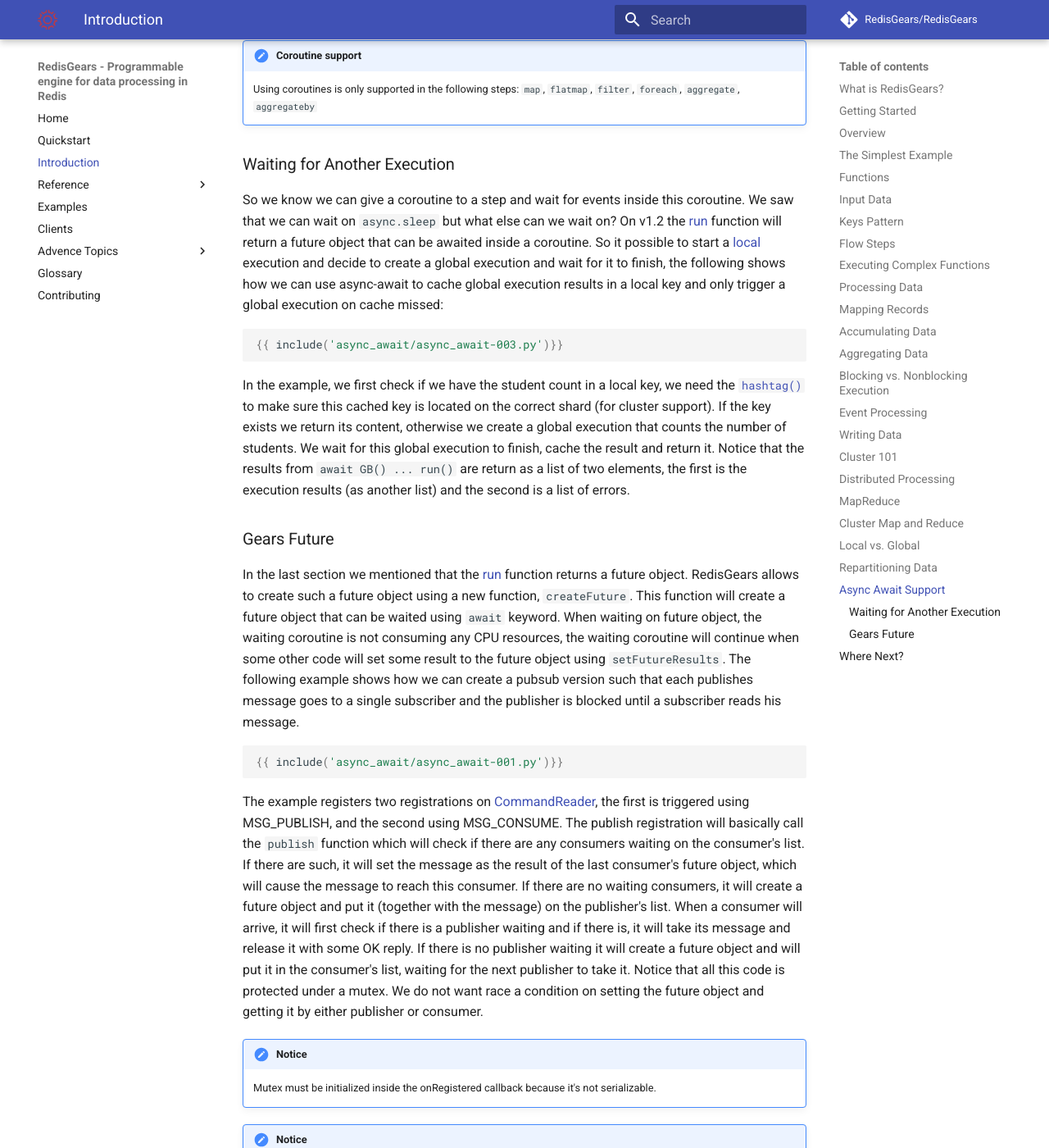
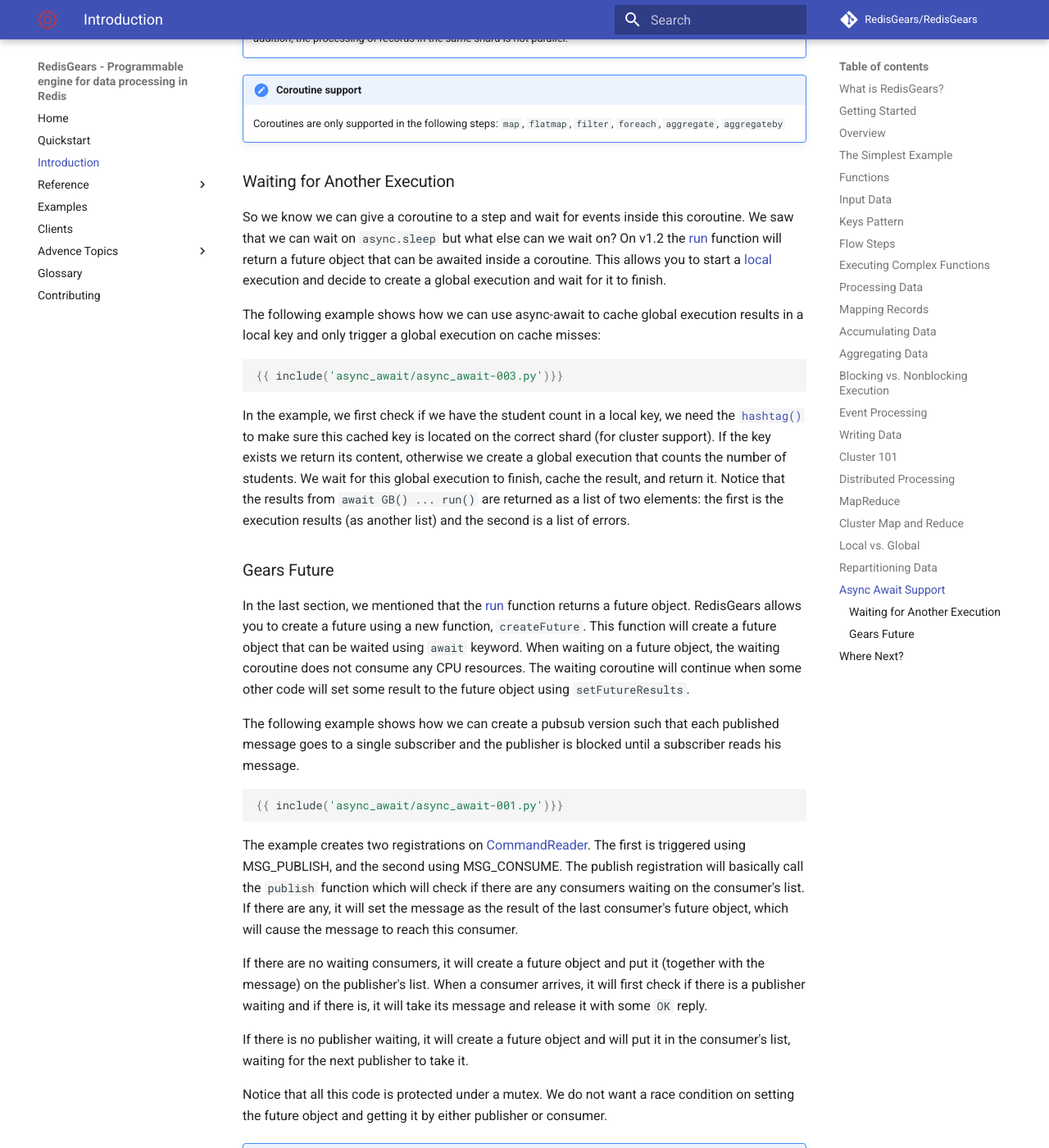
Before and after one commit to RedisGears/RedisGears, an MkDocs documentation site: the page built from docs/intro.md, in a window 1280 px wide and 1400 px high, scrolled down 22615 px. Shown: the whole window at 82% size. Built offline with MkDocs 1.6.1 and Material for MkDocs 9.7.7, drawn with Linux system fonts in a browser that asks for light colours; comment, search, counter and statistics services are not loaded; some of the changed text lies outside the part shown.

Commit message:
Initial copyedits for async await intro

`````diff
--- a/docs/intro.md
+++ b/docs/intro.md
@@ -803,33 +803,45 @@
 
 ## Async Await Support
 
-On v1.2 RedisGears added support for python async-await. It means that instead of giving a python function as a gears operation, it is also possible to give a python coroutine. When given a coroutine the execution pass to a dedicated thread that runs an event loop and schedules all the coroutines. Example:
+On v1.2 RedisGears added support for Python async-await. It means that instead of giving a Python function as a gears operation, it is also possible to give a Python coroutine. When given a coroutine, the execution pass to a dedicated thread that runs an event loop and schedules all the coroutines.
+
+Example:
 ```python
 {{ include('async_await/async_await-000.py')}}
 ```
-The following example will wait for 5 seconds and then return a list of all the shards ids in the Redis cluster. But because it's inside coroutine and running inside a dedicated event loop, it will not consume a thread from RedisGears thread pool, which means that other executions can run while it's waiting.
+This example will wait for 5 seconds and then return a list of all the shards IDs in the Redis cluster. But because it's inside a coroutine and running inside a dedicated event loop, it will not consume a thread from the RedisGears thread pool. This allows other executions to run while it's waiting.
 
 !!! important "Notice"
-    When using coroutine, each record that processed in the execution will be processed by the coroutine in a background thread. This means that if there were more than one record on each shard The execution would have to wait 5 seconds for each record. In addition, the processing of records in the same shard is not parallel.
+    When using a coroutine, each record will be processed by the coroutine in a background thread. This means that if there were more than one record on each shard, the execution would have to wait 5 seconds for each record. In addition, the processing of records in the same shard is not parallel.
 !!! important "Coroutine support"
-    Using coroutines is only supported in the following steps: `map`, `flatmap`, `filter`, `foreach`, `aggregate`, `aggregateby`
+    Coroutines are only supported in the following steps: `map`, `flatmap`, `filter`, `foreach`, `aggregate`, `aggregateby`
 
 ### Waiting for Another Execution
 
-So we know we can give a coroutine to a step and wait for events inside this coroutine. We saw that we can wait on `async.sleep` but what else can we wait on? On v1.2 the [run](functions.md#run) function will return a future object that can be awaited inside a coroutine. So it possible to start a [local](intro.md#local-vs-global) execution and decide to create a global execution and wait for it to finish, the following shows how we can use async-await to cache global execution results in a local key and only trigger a global execution on cache missed:
+So we know we can give a coroutine to a step and wait for events inside this coroutine. We saw that we can wait on `async.sleep` but what else can we wait on? On v1.2 the [run](functions.md#run) function will return a future object that can be awaited inside a coroutine. This allows you to start a [local](intro.md#local-vs-global) execution and decide to create a global execution and wait for it to finish.
+
+The following example shows how we can use async-await to cache global execution results in a local key and only trigger a global execution on cache misses:
 ```python
 {{ include('async_await/async_await-003.py')}}
 ```
-In the example, we first check if we have the student count in a local key, we need the [`hashtag()`](runtime.md#hashtag) to make sure this cached key is located on the correct shard (for cluster support). If the key exists we return its content, otherwise we create a global execution that counts the number of students. We wait for this global execution to finish, cache the result and return it. Notice that the results from `await GB() ... run()` are return as a list of two elements, the first is the execution results (as another list) and the second is a list of errors.
+In the example, we first check if we have the student count in a local key, we need the [`hashtag()`](runtime.md#hashtag) to make sure this cached key is located on the correct shard (for cluster support). If the key exists we return its content, otherwise we create a global execution that counts the number of students. We wait for this global execution to finish, cache the result, and return it. Notice that the results from `await GB() ... run()` are returned as a list of two elements: the first is the execution results (as another list) and the second is a list of errors.
 
 ### Gears Future
 
-In the last section we mentioned that the [run](functions.md#run) function returns a future object. RedisGears allows to create such a future object using a new function, `createFuture`. This function will create a future object that can be waited using `await` keyword. When waiting on future object, the waiting coroutine is not consuming any CPU resources, the waiting coroutine will continue when some other code will set some result to the future object using `setFutureResults`. The following example shows how we can create a pubsub version such that each publishes message goes to a single subscriber and the publisher is blocked until a subscriber reads his message.
+In the last section, we mentioned that the [run](functions.md#run) function returns a future object. RedisGears allows you to create a future using a new function, `createFuture`. This function will create a future object that can be waited using `await` keyword. When waiting on a future object, the waiting coroutine does not consume any CPU resources. The waiting coroutine will continue when some other code will set some result to the future object using `setFutureResults`.
+
+The following example shows how we can create a pubsub version such that each published message goes to a single subscriber and the publisher is blocked until a subscriber reads his message.
 
 ```python
 {{ include('async_await/async_await-001.py')}}
 ```
-The example registers two registrations on [CommandReader](readers.md#commandreader), the first is triggered using MSG_PUBLISH, and the second using MSG_CONSUME. The publish registration will basically call the `publish` function which will check if there are any consumers waiting on the consumer's list. If there are such, it will set the message as the result of the last consumer's future object, which will cause the message to reach this consumer. If there are no waiting consumers, it will create a future object and put it (together with the message) on the publisher's list. When a consumer will arrive, it will first check if there is a publisher waiting and if there is, it will take its message and release it with some OK reply. If there is no publisher waiting it will create a future object and will put it in the consumer's list, waiting for the next publisher to take it. Notice that all this code is protected under a mutex. We do not want race a condition on setting the future object and getting it by either publisher or consumer.
+The example creates two registrations on [CommandReader](readers.md#commandreader). The first is triggered using MSG_PUBLISH, and the second using MSG_CONSUME. The publish registration will basically call the `publish` function which will check if there are any consumers waiting on the consumer's list. If there are any, it will set the message as the result of the last consumer's future object, which will cause the message to reach this consumer.
+
+If there are no waiting consumers, it will create a future object and put it (together with the message) on the publisher's list. When a consumer arrives, it will first check if there is a publisher waiting and if there is, it will take its message and release it with some `OK` reply.
+
+If there is no publisher waiting, it will create a future object and will put it in the consumer's list, waiting for the next publisher to take it.
+
+Notice that all this code is protected under a mutex. We do not want a race condition on setting the future object and getting it by either publisher or consumer.
 !!! important "Notice"
     Mutex must be initialized inside the onRegistered callback because it's not serializable.
 !!! important "Notice"
@@ -846,7 +858,7 @@
     1) "this is a message"
     ````
 
-Can we extend the example to support publisher timeout? Yes, using `runCoroutine` function. This function allows us to add another coroutine to the event loop and it also allows us to specify a delay. If a delay is given, the coroutine will only start after this delay. The extended code will look like this:
+Can we extend the example to support publisher timeout? Yes, using the `runCoroutine` function. This function allows us to add another coroutine to the event loop and to specify a delay. If a delay is given, the coroutine will only start after this delay. The extended code will look like this:
 
 ```python
 {{ include('async_await/async_await-002.py')}}
`````
Also changed, not shown: other parts of docs/intro.md (+2 -2 lines).
